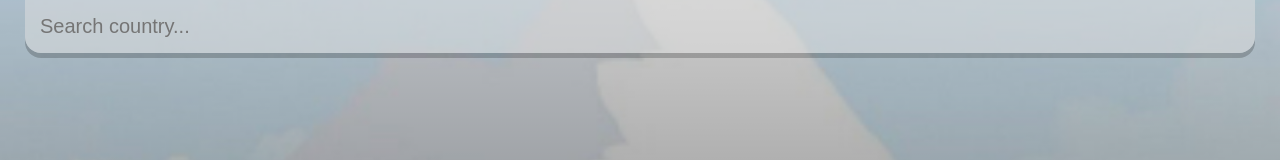
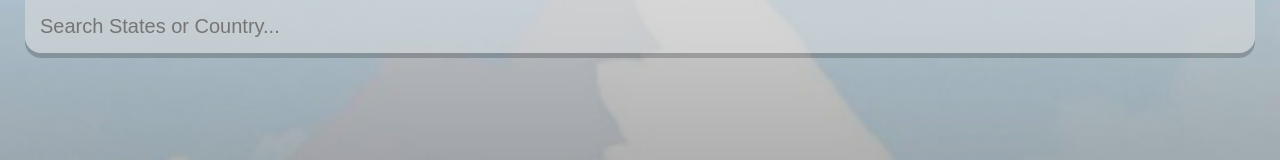
Before and after one commit to hibeeeekay/Weather, a React (Create React App) app: page / in a window 1280 px wide. Shown: the top 160 px of the page. Built offline with nearby package versions, Linux system fonts and the light colour scheme.

Commit message:
Update App.js

```diff
--- a/src/App.js
+++ b/src/App.js
@@ -41,7 +41,7 @@ function App() {
           <input
             type="text"
             className="search-bar"
-            placeholder="Search country..."
+            placeholder="Search States or Country..."
             onChange={e => setQuery(e.target.value)}
             value={query}
             onKeyPress={search}
```
